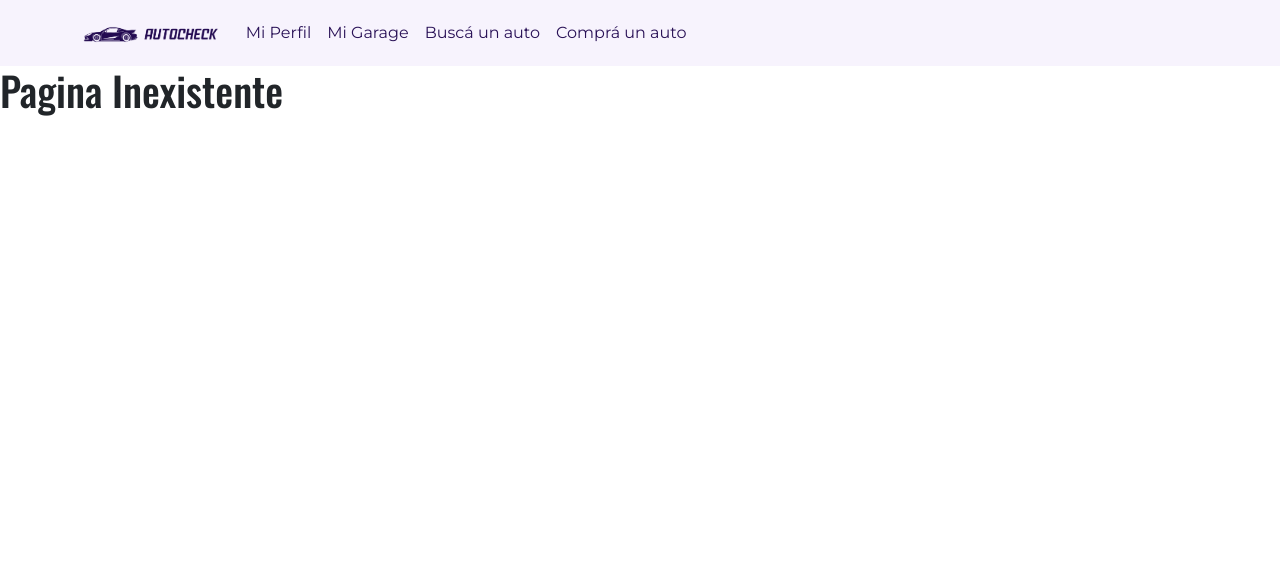
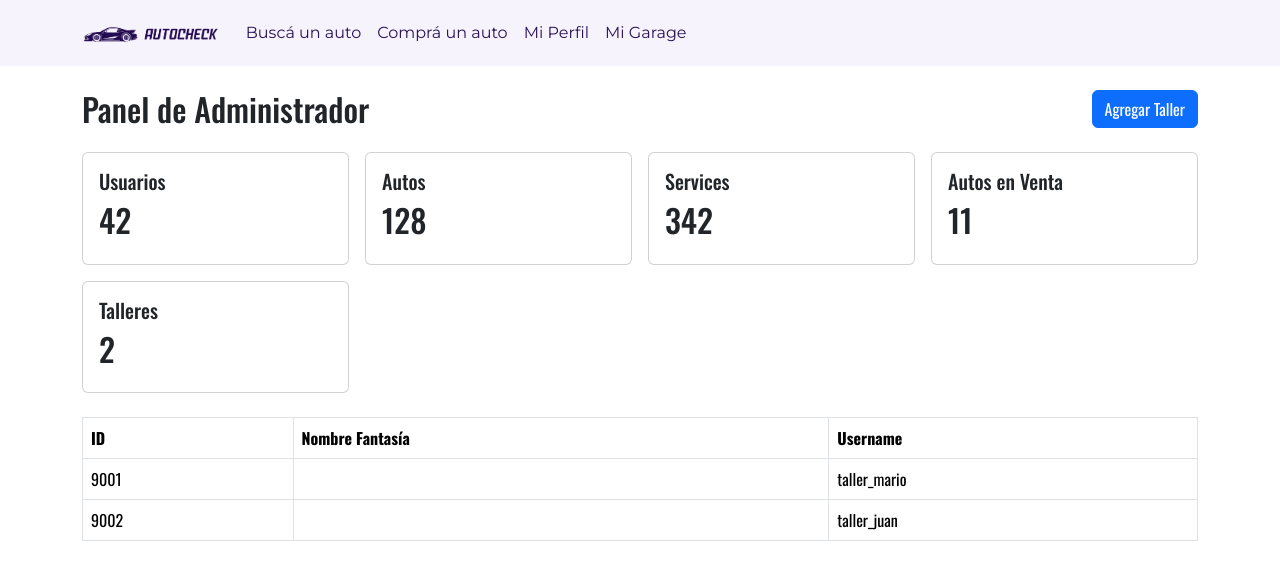
Before and after one commit to maxizavala/auto-check, a React (Vite) app: page /admin in a window 1280 px wide. Shown: the top 580 px of the page. Built offline with nearby package versions, Linux system fonts and the light colour scheme.

Commit message:
Admin.jsx

```diff
--- a/src/App.jsx
+++ b/src/App.jsx
@@ -10,6 +10,7 @@ import Login from './pages/Login';
 import Signin from './pages/Signin';
 import AutoDetail from './pages/AutoDetail';
 import Home from './pages/Home';
+import Admin from './pages/Admin';
 import usersData from "./data/users.json";
 
 
@@ -32,6 +33,7 @@ const App = () => {
                     <Route path="/" element={ <Home /> } />
                     <Route path="/login" element={ <Login /> } />
                     <Route path="/registrar" element={ <Signin /> } />
+                    <Route path="/admin" element={ <Admin /> } />
 
                     <Route
                         path="/perfil"
--- a/src/components/Menu.jsx
+++ b/src/components/Menu.jsx
@@ -17,7 +17,7 @@ const Menu = () => {
     return (
         <Navbar expand="lg" className="my-navbar">
             <Container>
-                <Navbar.Brand as={Link} to="/">
+                <Navbar.Brand>
                     <img
                         src={logo}
                         alt="Logo"
@@ -28,10 +28,10 @@ const Menu = () => {
                 <Navbar.Toggle aria-controls="basic-navbar-nav" />
                 <Navbar.Collapse id="basic-navbar-nav">
                 <Nav className="me-auto">
+                    <Nav.Link as={Link} to="/">Buscá un auto</Nav.Link>
+                    <Nav.Link as={Link} to="autos">Comprá un auto</Nav.Link>
                     <Nav.Link as={Link} to="perfil">Mi Perfil</Nav.Link>
                     <Nav.Link as={Link} to="garage">Mi Garage</Nav.Link>
-                    <Nav.Link as={Link} to="/">Buscá un auto</Nav.Link>
-                    <Nav.Link as={Link} to="autos">Comprá un auto</Nav.Link>
                 </Nav>
 
                 {user && (
--- /dev/null
+++ b/src/pages/Admin.jsx
@@ -0,0 +1,163 @@
+import { useEffect, useState } from "react";
+import { Container, Row, Col, Card, Button, Modal, Form, Table, Alert } from "react-bootstrap";
+import usuariosJSON from "../data/users.json";
+
+const estadisticas = {
+    usuarios: 42,
+    autos: 128,
+    services: 342,
+    autosEnVenta: 11,
+    talleres: 5,
+};
+
+const Admin = () => {
+    const [usuarios, setUsuarios] = useState([]);
+    const [talleres, setTalleres] = useState([]);
+    const [mostrarModal, setMostrarModal] = useState(false);
+    const [alerta, setAlerta] = useState(null);
+    const [form, setForm] = useState({
+        username: "",
+        password: "",
+        nombreFantasia: "",
+    });
+
+    useEffect(() => {
+        let lista;
+
+        const guardados = localStorage.getItem("users");
+
+        if (guardados) {
+            try {
+                lista = JSON.parse(guardados);
+                if (!Array.isArray(lista)) lista = usuariosJSON;
+            } catch {
+                lista = usuariosJSON;
+            }
+        } else {
+            lista = usuariosJSON;
+            localStorage.setItem("users", JSON.stringify(usuariosJSON));
+        }
+
+        setUsuarios(lista);
+        setTalleres(lista.filter((u) => u.tipo === "taller"));
+    }, []);
+
+    const guardarUsuarios = (lista) => {
+        setUsuarios(lista);
+        setTalleres(lista.filter((u) => u.tipo === "taller"));
+        localStorage.setItem("users", JSON.stringify(lista));
+    };
+
+    const agregarTaller = (e) => {
+        e.preventDefault();
+
+        if (!form.username || !form.password || !form.nombreFantasia) {
+            setAlerta("Todos los campos son obligatorios");
+            setTimeout(() => setAlerta(null), 3000);
+            return;
+        }
+
+        const nuevo = {
+            id: Date.now(),
+            username: form.username,
+            password: form.password,
+            tipo: "taller",
+            nombreFantasia: form.nombreFantasia,
+        };
+
+        const nuevosUsuarios = [...usuarios, nuevo];
+        guardarUsuarios(nuevosUsuarios);
+
+        setForm({ username: "", password: "", nombreFantasia: "" });
+        setMostrarModal(false);
+
+        setAlerta("Taller agregado correctamente");
+        setTimeout(() => setAlerta(null), 3000);
+    };
+
+    return (
+        <Container className="mt-4">
+            <Row className="mb-3">
+                <Col><h2>Panel de Administrador</h2></Col>
+                <Col className="text-end">
+                    <Button onClick={() => setMostrarModal(true)}>Agregar Taller</Button>
+                </Col>
+            </Row>
+
+            {alerta && <Alert className="mb-3">{alerta}</Alert>}
+
+            <Row className="g-3 mb-4">
+                <Col md={3}><Card><Card.Body><h5>Usuarios</h5><h2>{estadisticas.usuarios}</h2></Card.Body></Card></Col>
+                <Col md={3}><Card><Card.Body><h5>Autos</h5><h2>{estadisticas.autos}</h2></Card.Body></Card></Col>
+                <Col md={3}><Card><Card.Body><h5>Services</h5><h2>{estadisticas.services}</h2></Card.Body></Card></Col>
+                <Col md={3}><Card><Card.Body><h5>Autos en Venta</h5><h2>{estadisticas.autosEnVenta}</h2></Card.Body></Card></Col>
+                <Col md={3}><Card><Card.Body><h5>Talleres</h5><h2>{talleres.length}</h2></Card.Body></Card></Col>
+            </Row>
+
+            <Table bordered hover>
+                <thead>
+                    <tr>
+                        <th>ID</th>
+                        <th>Nombre Fantasía</th>
+                        <th>Username</th>
+                    </tr>
+                </thead>
+                <tbody>
+                    {talleres.map((t) => (
+                        <tr key={t.id}>
+                            <td>{t.id}</td>
+                            <td>{t.nombreFantasia}</td>
+                            <td>{t.username}</td>
+                        </tr>
+                    ))}
+                </tbody>
+            </Table>
+
+            <Modal show={mostrarModal} onHide={() => setMostrarModal(false)}>
+                <Form onSubmit={agregarTaller}>
+                    <Modal.Header closeButton>
+                        <Modal.Title>Agregar Taller</Modal.Title>
+                    </Modal.Header>
+
+                    <Modal.Body>
+                        <Form.Group className="mb-2">
+                            <Form.Label>Username</Form.Label>
+                            <Form.Control
+                                value={form.username}
+                                onChange={(e) => setForm({ ...form, username: e.target.value })}
+                            />
+                        </Form.Group>
+
+                        <Form.Group className="mb-2">
+                            <Form.Label>Password</Form.Label>
+                            <Form.Control
+                                type="password"
+                                value={form.password}
+                                onChange={(e) => setForm({ ...form, password: e.target.value })}
+                            />
+                        </Form.Group>
+
+                        <Form.Group className="mb-2">
+                            <Form.Label>Nombre Fantasía</Form.Label>
+                            <Form.Control
+                                value={form.nombreFantasia}
+                                onChange={(e) =>
+                                    setForm({ ...form, nombreFantasia: e.target.value })
+                                }
+                            />
+                        </Form.Group>
+                    </Modal.Body>
+
+                    <Modal.Footer>
+                        <Button variant="secondary" onClick={() => setMostrarModal(false)}>
+                            Cancelar
+                        </Button>
+                        <Button type="submit">Guardar</Button>
+                    </Modal.Footer>
+                </Form>
+            </Modal>
+        </Container>
+    );
+};
+
+export default Admin;
```
